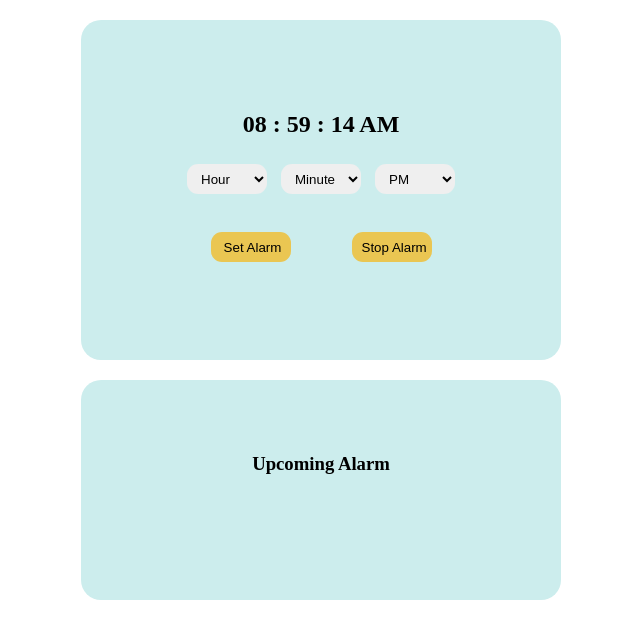
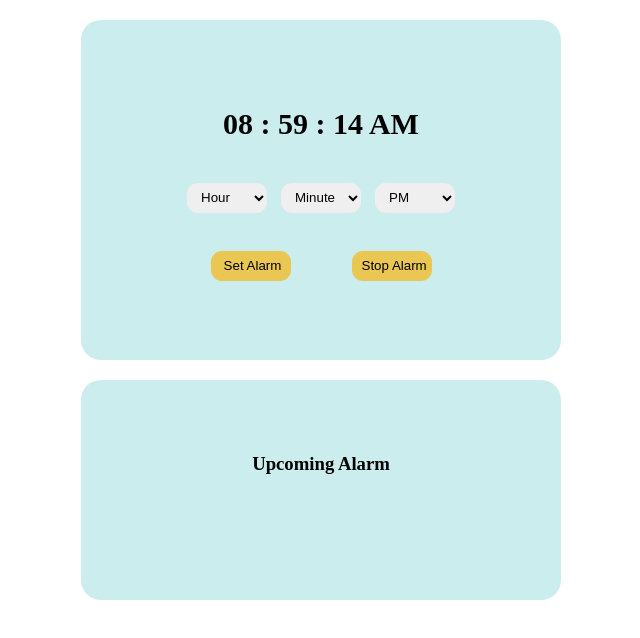
Before and after one commit to gitwithashishroy/alarm_clock, a plain HTML site: page index.html in a window 1280 px wide. Shown: the whole page, without its empty margins (319-959 px from the left). Drawn offline with Linux system fonts and the light colour scheme.

Commit message:
added css style to clock

```diff
--- a/style.css
+++ b/style.css
@@ -3,6 +3,10 @@ body {
   box-sizing: border-box;
 }
 
+h2{
+    padding: 10px;
+    font-size: 30px;
+}
 .container {
   display: flex;
   flex-direction: column;
```
Also changed, not shown: index.html (+0 -1 lines).
